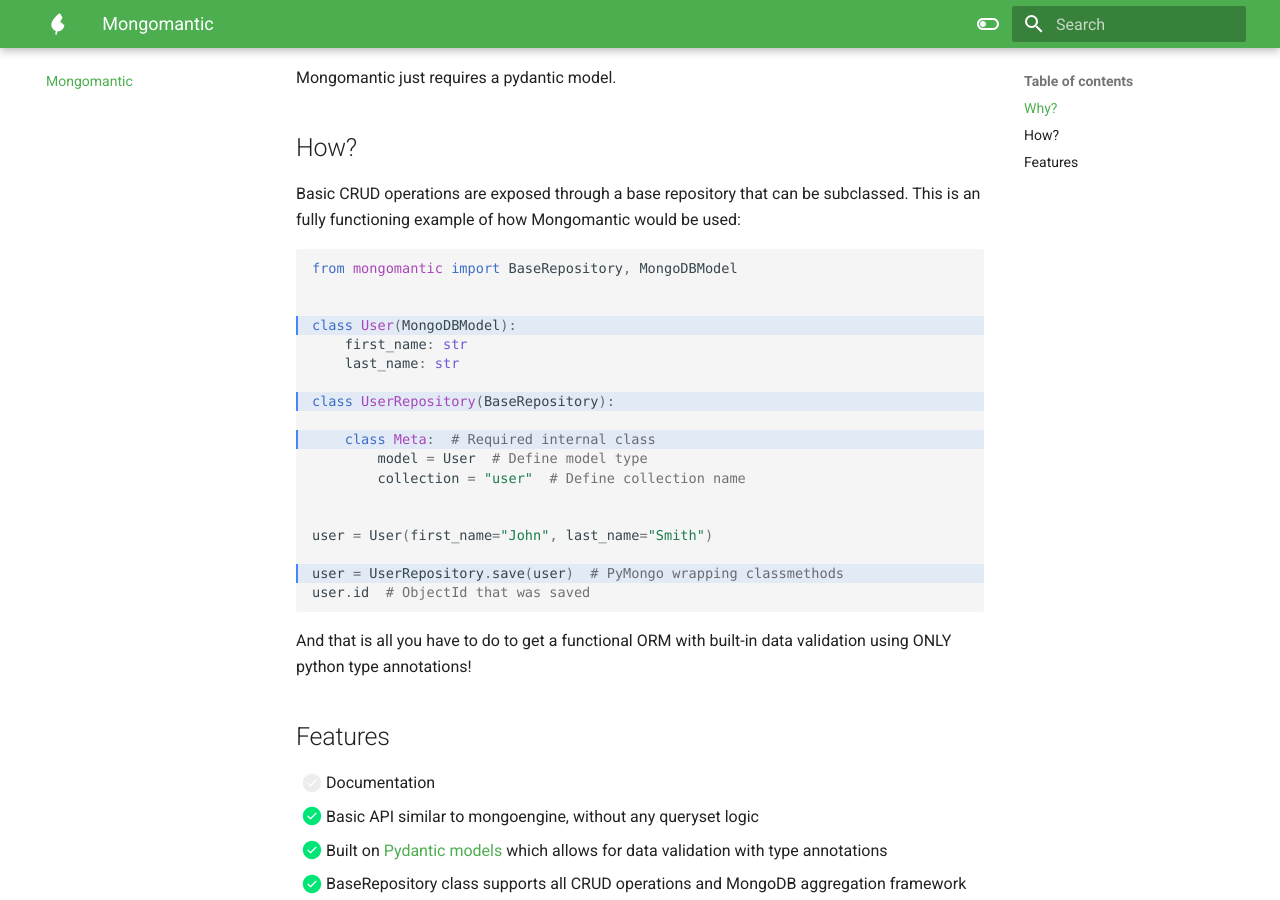
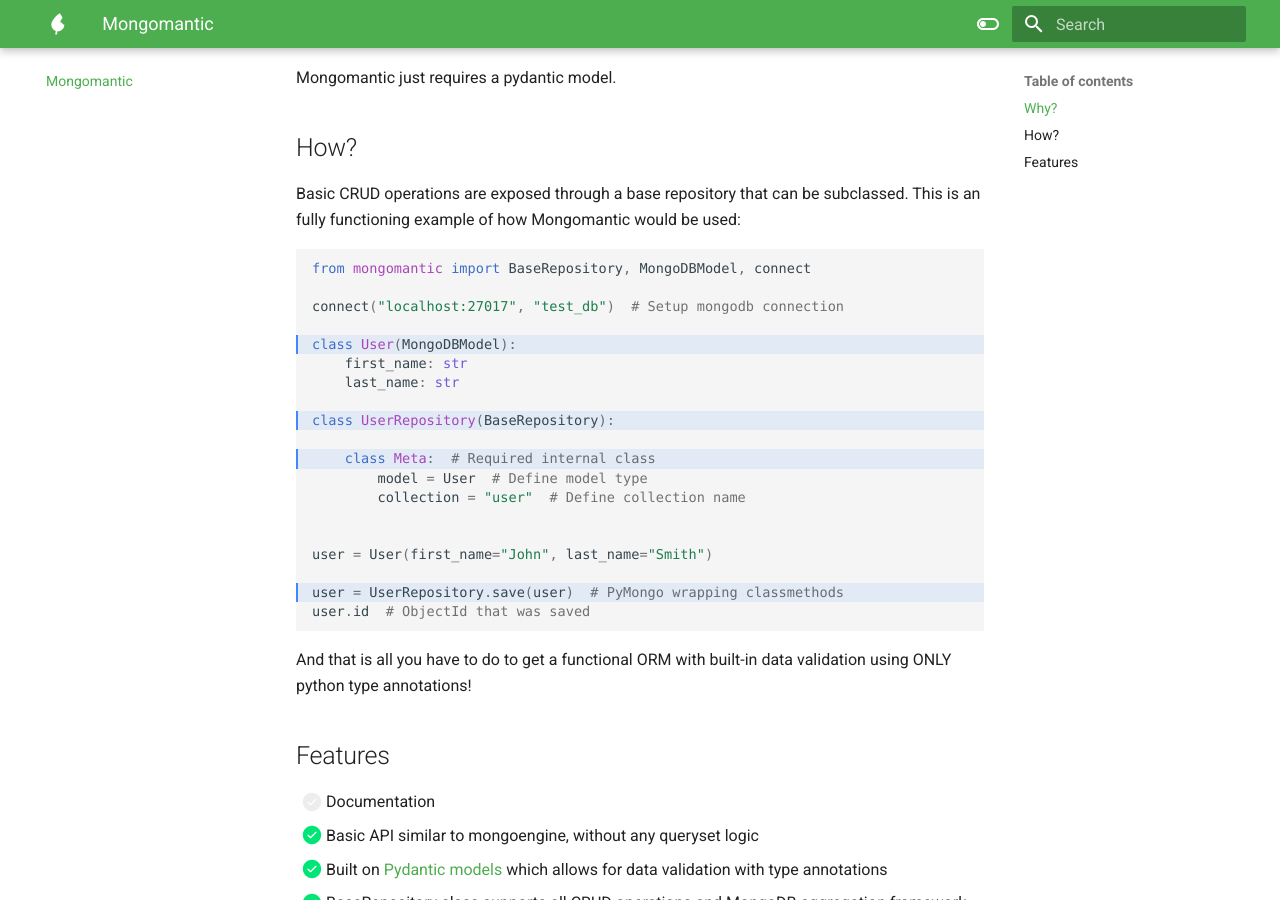
Before and after one commit to RamiAwar/Mongomantic, an MkDocs documentation site: the page built from docs/index.md, in a window 1280 px wide and 900 px high, scrolled down 673 px. Built offline with MkDocs 1.6.1 and Material for MkDocs 9.7.7, drawn with Linux system fonts in a browser that asks for light colours; some web fonts are replaced.

Commit message:
Updated docs

````diff
--- a/docs/index.md
+++ b/docs/index.md
@@ -22,9 +22,10 @@
 Basic CRUD operations are exposed through a base repository that can be subclassed.
 This is an fully functioning example of how Mongomantic would be used:
 
-```python hl_lines="4 8 10 17"
-from mongomantic import BaseRepository, MongoDBModel
+```python hl_lines="5 9 11 18"
+from mongomantic import BaseRepository, MongoDBModel, connect
 
+connect("localhost:27017", "test_db")  # Setup mongodb connection
 
 class User(MongoDBModel):
     first_name: str
````
Also changed, not shown: README.md (+2 -1 lines).
